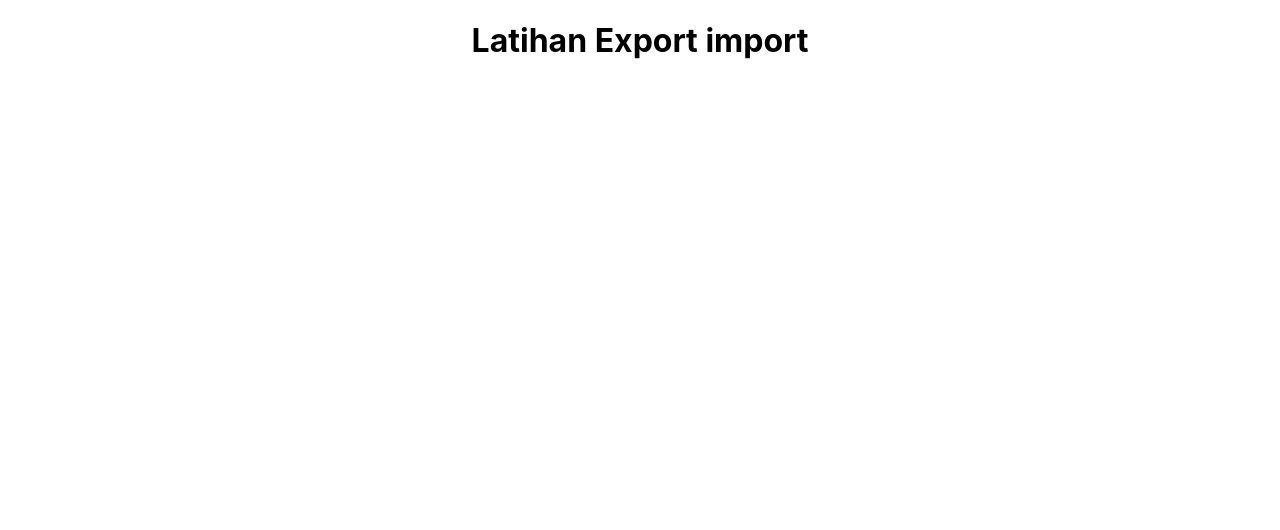
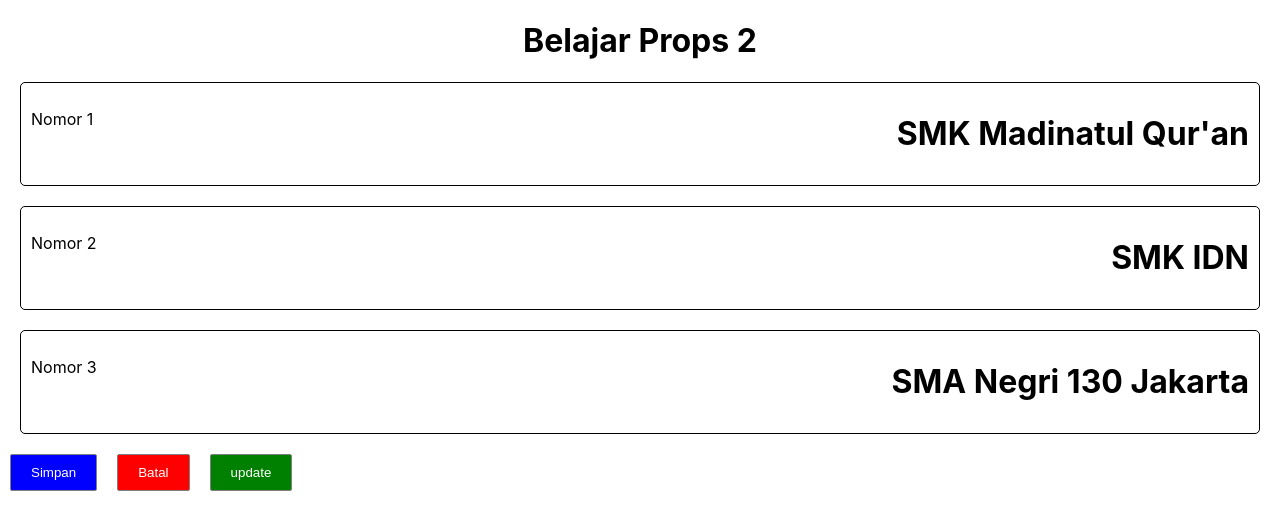
Before and after one commit to Wakype/belajar_reactjs, a React (Create React App) app: page / in a window 1280 px wide. Shown: the top 530 px of the page. Built offline with nearby package versions, Linux system fonts and the light colour scheme.

Commit message:
belajar props 2

```diff
--- a/src/App.js
+++ b/src/App.js
@@ -1,12 +1,38 @@
-import React from "react"
-
+import React from "react";
+import "./style/style.css";
+import Layout from "./komponen/layout";
+import Button from "./komponen/button";
 
 function App() {
-  return(
+  return (
     <React.Fragment>
-      <h1 style={{textAlign: 'center'}}>Latihan Export import</h1>
+      <h1 style={{ textAlign: "center" }}>Belajar Props 2</h1>
+      <Layout title={"Nomor 1"}>
+        <h1>SMK Madinatul Qur'an</h1>
+      </Layout>
+      <Layout title={"Nomor 2"}>
+        <h1>SMK IDN</h1>
+      </Layout>
+      <Layout title={"Nomor 3"}>
+        <h1>SMA Negri 130 Jakarta</h1>
+      </Layout>
+
+      <Button
+        onClick={() => {
+          console.log("button Simpan di klik");
+        }}
+        color="blue"
+        title={"Simpan"}
+      />
+      <Button
+        onClick={() => {
+          console.log("button Batal di klik");
+        }}
+        title={"Batal"}
+      />
+      <Button color="green" title={"update"} />
     </React.Fragment>
-  )
+  );
 }
 
-export default App
+export default App;
--- /dev/null
+++ b/src/komponen/button.jsx
@@ -0,0 +1,35 @@
+import React from "react";
+
+// export default function Button({
+//   title,
+//   color = "red",
+//   onClick,
+//   name,
+//   id,
+//   disable = false,
+// }) {
+//   return (
+//     <React.Fragment>
+//       <button
+//         name={name}
+//         id={id}
+//         disabled={disable}
+//         onClick={onClick}
+//         className="button"
+//         style={{ backgroundColor: color }}
+//       >
+//         {title}
+//       </button>
+//     </React.Fragment>
+//   );
+// }
+
+export default function Button({ title, color = "red", ...props }) {
+  return (
+    <React.Fragment>
+      <button {...props} className="button" style={{ backgroundColor: color }}>
+        {title}
+      </button>
+    </React.Fragment>
+  );
+}
--- /dev/null
+++ b/src/komponen/layout.jsx
@@ -0,0 +1,10 @@
+import React from "react";
+
+export default function Layout({children, title}) {
+  return (
+    <div className="layout">
+      <p>{title}</p>
+      {children}
+    </div>
+  );
+}
--- /dev/null
+++ b/src/style/style.css
@@ -0,0 +1,22 @@
+.layout {
+    border: 1px solid black;
+    margin: 20px;
+    border-radius: 5px;
+    padding: 10px;
+    display: flex;
+    justify-content: space-between;
+}
+.button {
+    color: white;
+    margin: 0px 10px;
+    padding: 10px 20px;
+    border: 1px solid grey;
+    border-radius: 2px;
+    cursor: pointer;
+    transition: all 100ms ease-in-out;
+}
+.button:hover {
+    border: 1px solid black;
+    transition: all 100ms ease-in-out;
+    color: black;
+}
```
